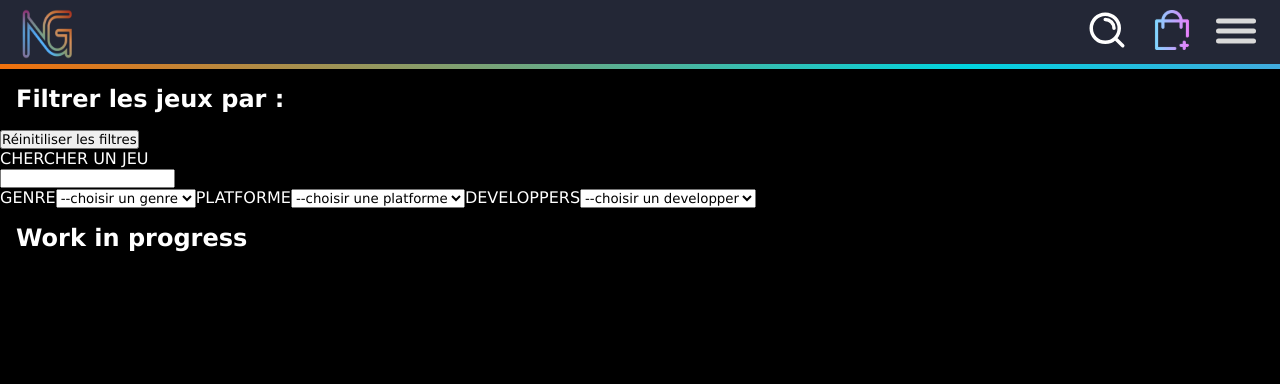
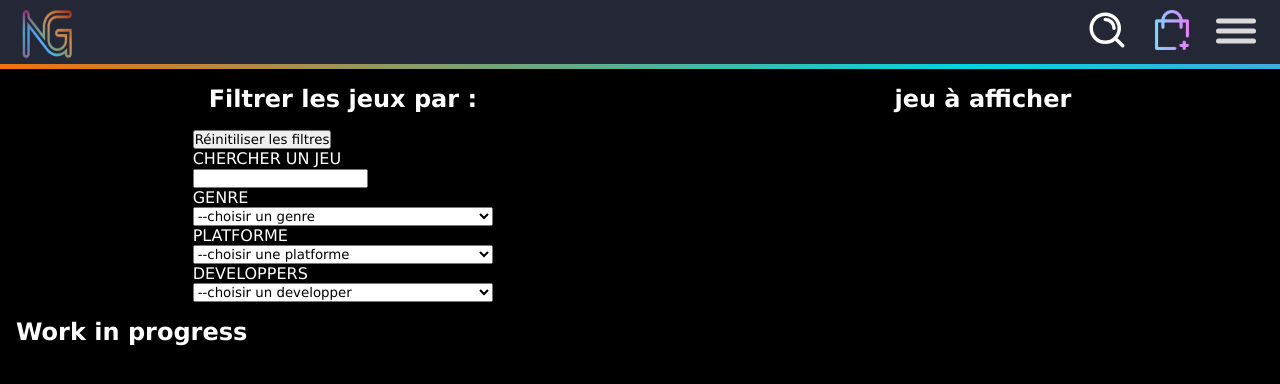
Before and after one commit to WildCodeSchool-2024-02/JS-RemoteFR-CodeOfWar-P2-Nodas, a React (Vite) app in the folder client/: page /catalogue in a window 1280 px wide. Shown: the top 384 px of the page. Built offline with nearby package versions, Linux system fonts and the light colour scheme.

Commit message:
create catalogue.css added in main

```diff
--- a/client/src/main.jsx
+++ b/client/src/main.jsx
@@ -25,6 +25,7 @@ import "./styles/accueil.css";
 import "./styles/categorieitem.css";
 import "./styles/categories.css";
 import "./styles/favoris.css";
+import "./styles/catalogue.css"
 
 const router = createBrowserRouter([
   {
--- a/client/src/pages/Catalogue.jsx
+++ b/client/src/pages/Catalogue.jsx
@@ -1,26 +1,37 @@
 export default function Catalogue() {
   return (
+    <div className="container_catalogue">
       <section className="filter_catalogue">
         <h2>Filtrer les jeux par :</h2>
         <button type="button">Réinitiliser les filtres</button>
         <p>CHERCHER UN JEU</p>
         <input type="text" name="Nom du jeu" />
         <div className="label_search">
-        <label htmlFor="select-genre">GENRE</label>
+          <label className="liste_label" htmlFor="select-genre">
+            GENRE
+          </label>
           <select name="genre">
             <option value="">--choisir un genre</option>
           </select>
 
-        <label htmlFor="select-genre">PLATFORME</label>
+          <label className="liste_label" htmlFor="select-platfome">
+            PLATFORME
+          </label>
           <select name="platform">
             <option value="">--choisir une platforme</option>
           </select>
 
-        <label htmlFor="select-genre">DEVELOPPERS</label>
+          <label className="liste_label" htmlFor="select-developpers">
+            DEVELOPPERS
+          </label>
           <select name="developpers">
             <option value="">--choisir un developper</option>
           </select>
         </div>
       </section>
+      <section>
+        <h2>jeu à afficher</h2>
+      </section>
+    </div>
   );
 }
--- /dev/null
+++ b/client/src/styles/catalogue.css
@@ -0,0 +1,9 @@
+.container_catalogue {
+  display: flex;
+  justify-content: space-around;
+}
+
+.label_search {
+  display: flex;
+  flex-direction: column;
+}
```
Lines whose indentation alone changed are shown as unchanged.
